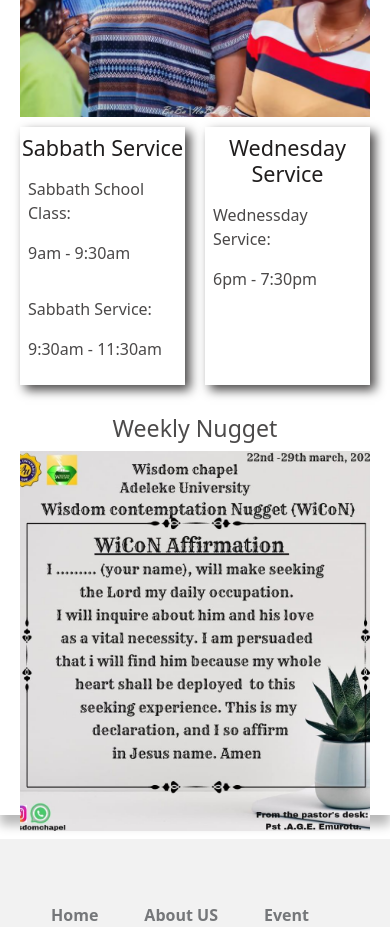
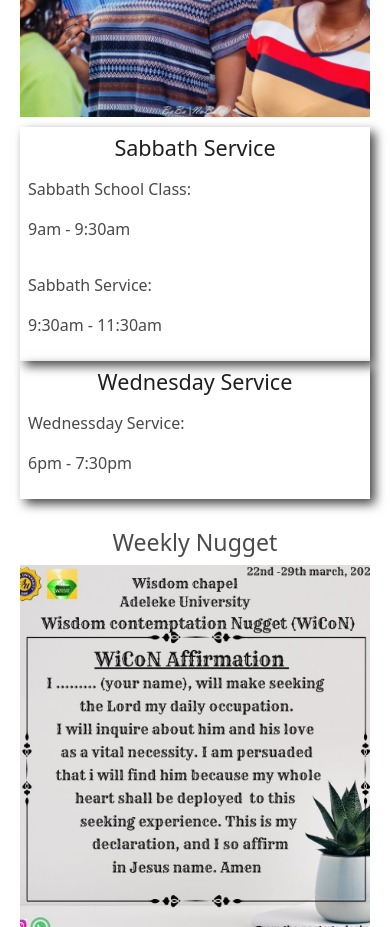
Before and after one commit to Son-of-Grace-001/WISDOM-CHURCH, a React (Create React App) app: page / in a window 390 px wide. Shown: the part 4480-5407 px from the top of the page. Built offline with nearby package versions, Linux system fonts and the light colour scheme.

Commit message:
removing link color

```diff
--- a/src/component/css/Home.css
+++ b/src/component/css/Home.css
@@ -286,4 +286,7 @@ input{
   .card:hover{
     transform: none;
   }
+  .inner-service{
+    display: block;
+  }
 }
```
